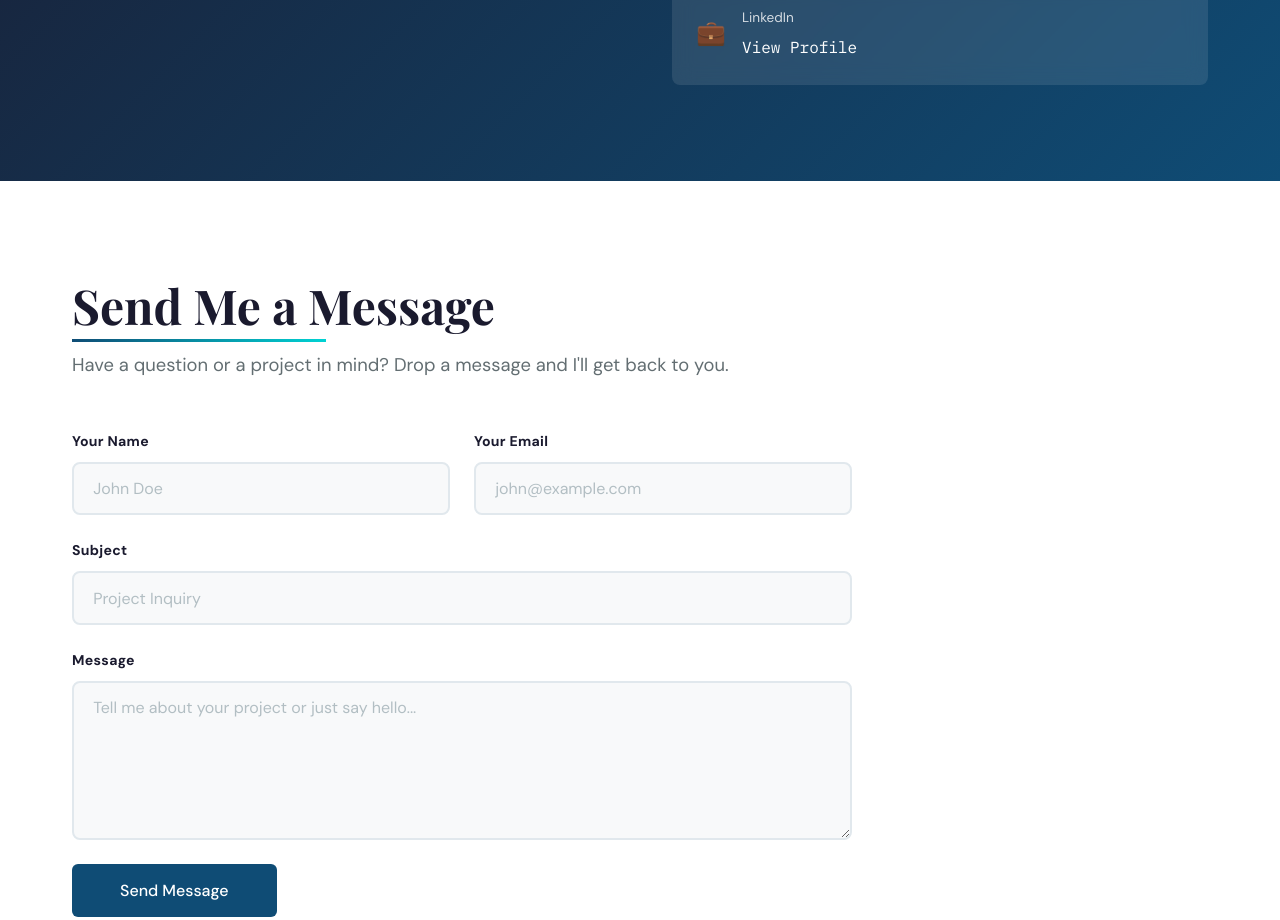
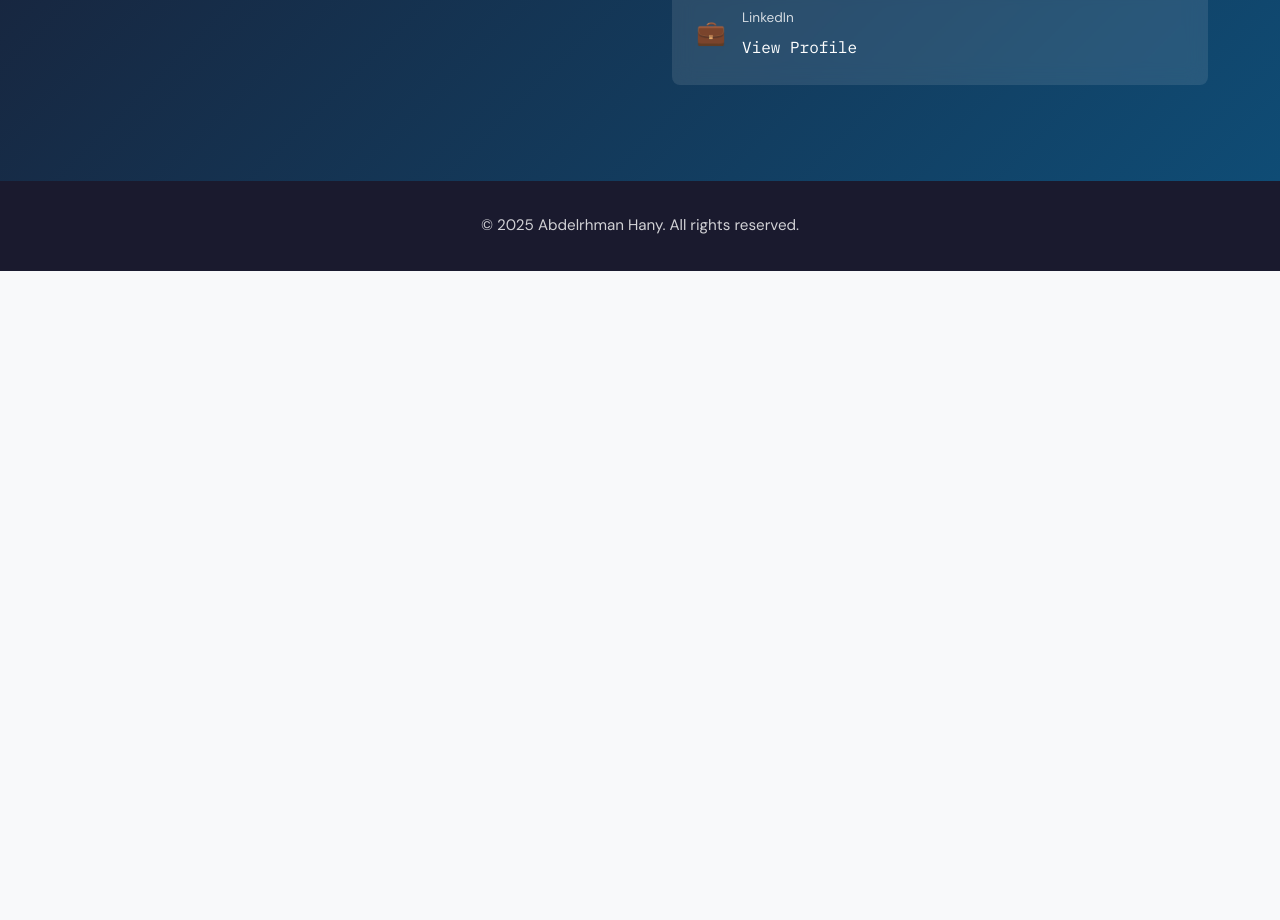
Before and after one commit to abdelrhmanh865/portfolio, a plain HTML site: page index.html in a window 1280 px wide. Shown: the part 5266-6186 px from the top of the page. After the commit the page ends 5537 px from the top, so only its background shows below. Drawn offline with nearby package versions, Linux system fonts and the light colour scheme.

Commit message:
Comment out message section in index.html
Comment out the message section in index.html

```diff
--- a/index.html
+++ b/index.html
@@ -292,7 +292,7 @@
     </section>
 
     <!-- Message Section -->
-    <section id="message" class="message-section">
+    <!-- <section id="message" class="message-section">
         <div class="container">
             <h2>Send Me a Message</h2>
             <p class="message-subtitle">Have a question or a project in mind? Drop a message and I'll get back to you.
@@ -326,7 +326,7 @@
                 </form>
             </div>
         </div>
-    </section>
+    </section> -->
 
 
     <footer>
```
